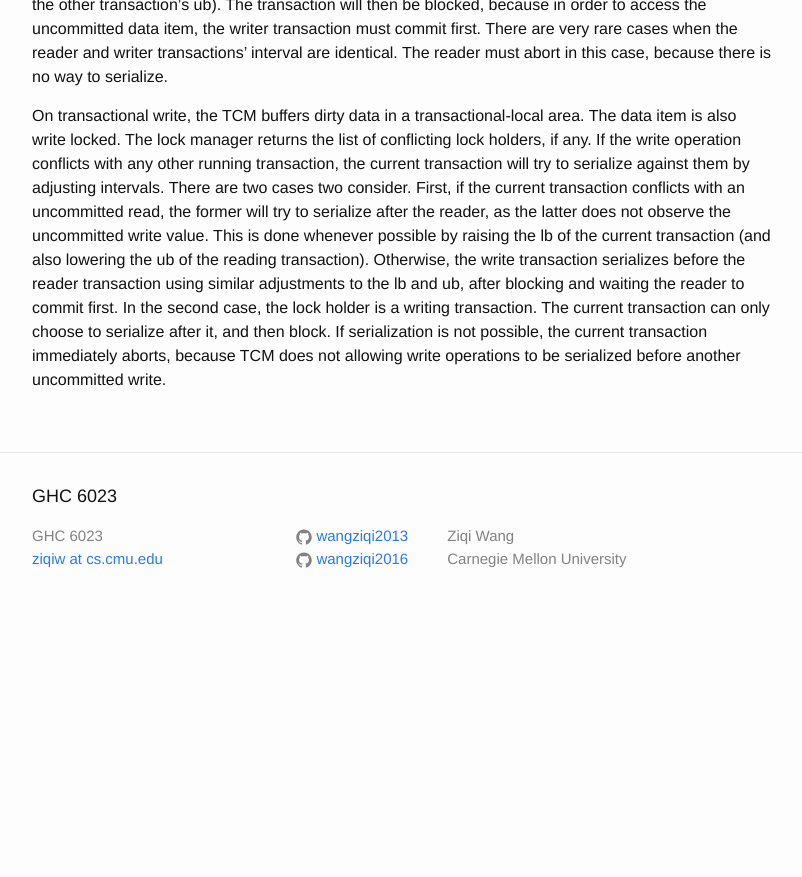
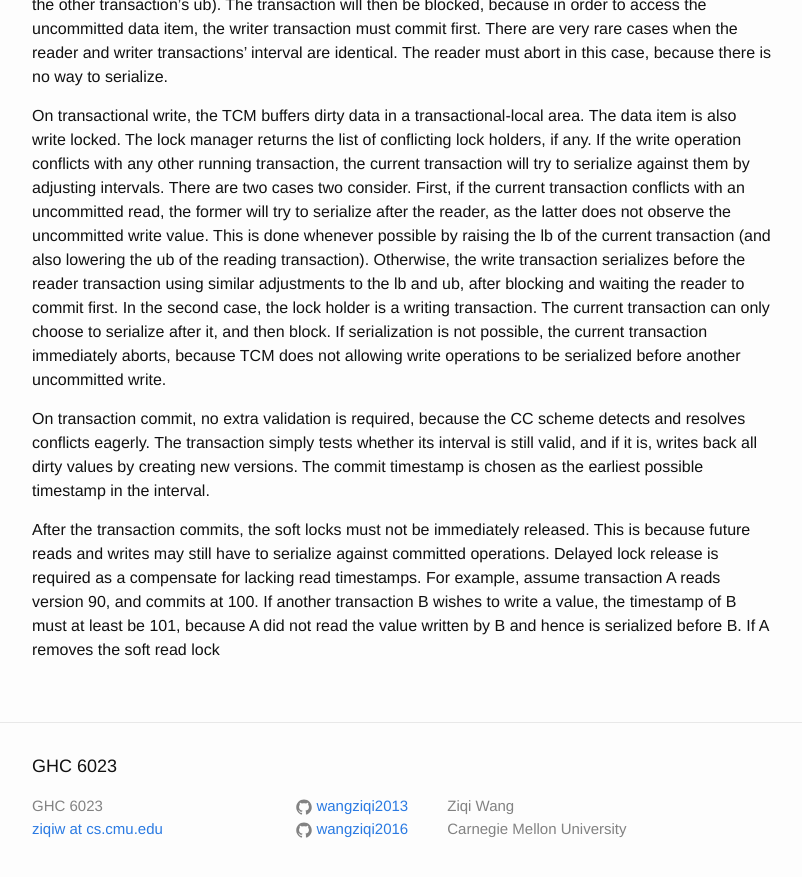
Before and after one commit to wangziqi2013/wangziqi2013.github.io, a Jekyll site: the page built from _posts/2018-12-20-mvcc-via-timestamp-range-conflict-management.markdown, in a window 1280 px wide and 900 px high, scrolled down 1798 px. Shown: the top 877 px of the window, without its empty margins (238-1040 px from the left). Built offline with Jekyll 4.4.1, drawn with Linux system fonts in a browser that asks for light colours; before the commit the page ends 2428 px from its top, so only the background shows below that.

Commit message:
Working on GC

```diff
--- a/_posts/2018-12-20-mvcc-via-timestamp-range-conflict-management.markdown
+++ b/_posts/2018-12-20-mvcc-via-timestamp-range-conflict-management.markdown
@@ -72,3 +72,13 @@ serializes before the reader transaction using similar adjustments to the lb and
 reader to commit first. In the second case, the lock holder is a writing transaction. The current transaction can only choose
 to serialize after it, and then block. If serialization is not possible, the current transaction immediately aborts,
 because TCM does not allowing write operations to be serialized before another uncommitted write.
+
+On transaction commit, no extra validation is required, because the CC scheme detects and resolves conflicts eagerly.
+The transaction simply tests whether its interval is still valid, and if it is, writes back all dirty values by creating
+new versions. The commit timestamp is chosen as the earliest possible timestamp in the interval.
+
+After the transaction commits, the soft locks must not be immediately released. This is because future reads and writes
+may still have to serialize against committed operations. Delayed lock release is required as a compensate for lacking
+read timestamps. For example, assume transaction A reads version 90, and commits at 100. If another transaction B wishes
+to write a value, the timestamp of B must at least be 101, because A did not read the value written by B and hence
+is serialized before B. If A removes the soft read lock
```
